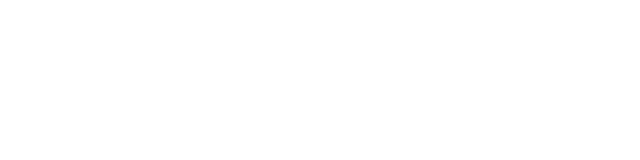
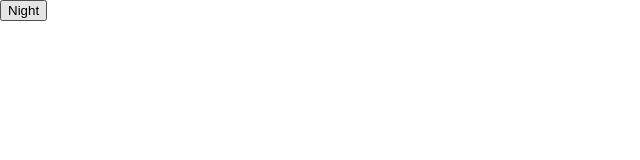
Before and after one commit to seows2/seows, a React (Create React App) app: page / in a window 1280 px wide. Shown: the top 160 px of the page, without its empty margins (0-640 px from the left). Built offline with nearby package versions, Linux system fonts and the light colour scheme; a web font is replaced by a local one.

Commit message:
[chore] 밤낮 테스트용 임시 버튼 추가

```diff
--- a/src/App.tsx
+++ b/src/App.tsx
@@ -8,10 +8,17 @@ export type DayTime = "Night" | "Day";
 function App() {
   const [dayTime, setDayTime] = useState<DayTime>(currentDay(getHour()));
 
+  const handleClick = () => setDayTime(dayTime === "Night" ? "Day" : "Night");
+
   return (
     <div className="App">
       <BackGround dayTime={dayTime} />
       <Mouse dayTime={dayTime} />
+      <div style={{ position: "absolute", zIndex: 1 }}>
+        <button onClick={handleClick}>
+          {dayTime === "Night" ? "Day" : "Night"}
+        </button>
+      </div>
     </div>
   );
 }
```
